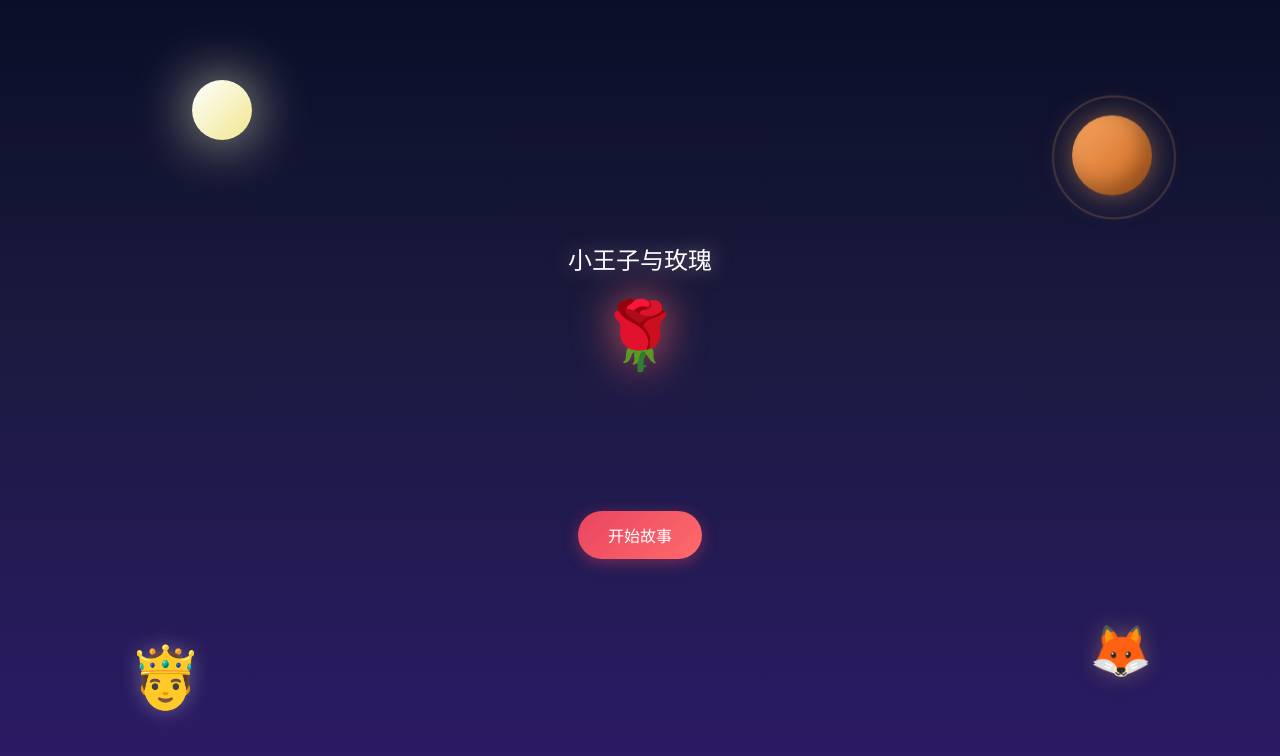
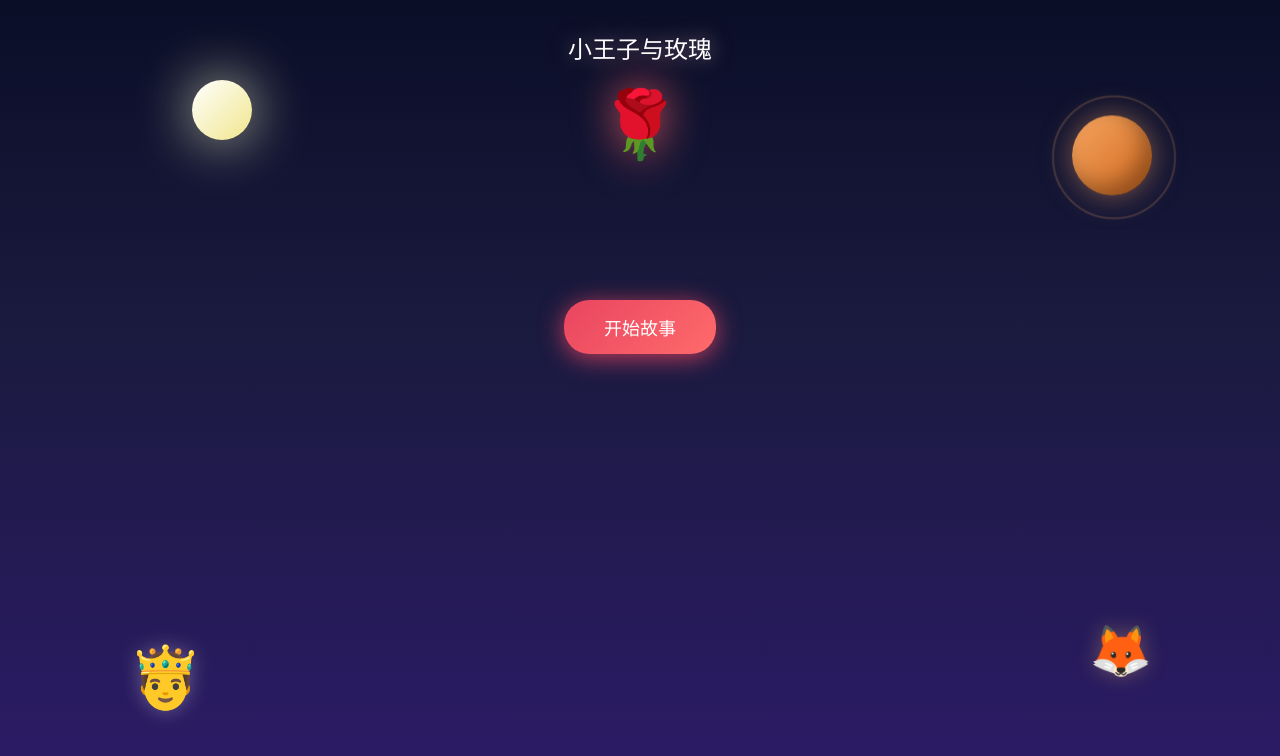
Before and after one commit to yimustar/little-prince, a plain HTML site: page index.html in a window 1280 px wide. Drawn offline with Linux system fonts and the light colour scheme.

Commit message:
Fix layout and auto-play

```diff
--- a/index.html
+++ b/index.html
@@ -117,13 +117,14 @@
             position: relative;
             z-index: 10;
             width: 100%;
-            height: 100%;
+            min-height: 100vh;
             display: flex;
             flex-direction: column;
-            justify-content: center;
+            justify-content: flex-start;
             align-items: center;
-            padding: 20px;
+            padding: 30px 20px 50px;
             text-align: center;
+            overflow-y: auto;
         }
 
         .title {
@@ -189,16 +190,22 @@
 
         .btn {
             margin-top: 20px;
-            padding: 12px 30px;
+            padding: 14px 40px;
             background: linear-gradient(135deg, #e94560, #ff6b6b);
             border: none;
             border-radius: 25px;
             color: #fff;
-            font-size: 16px;
+            font-size: 18px;
             cursor: pointer;
             box-shadow: 0 4px 15px rgba(233, 69, 96, 0.4);
             transition: all 0.3s;
             opacity: 1;
+            animation: btnPulse 2s ease-in-out infinite;
+        }
+
+        @keyframes btnPulse {
+            0%, 100% { box-shadow: 0 4px 15px rgba(233, 69, 96, 0.4); }
+            50% { box-shadow: 0 4px 25px rgba(233, 69, 96, 0.8); }
         }
 
         .btn:hover {
@@ -386,6 +393,11 @@
 
         // 初始化
         console.log('页面加载完成');
+
+        // 页面加载后自动显示第一章
+        window.onload = function() {
+            setTimeout(() => nextScene(), 500);
+        };
     </script>
 </body>
 </html>
```
